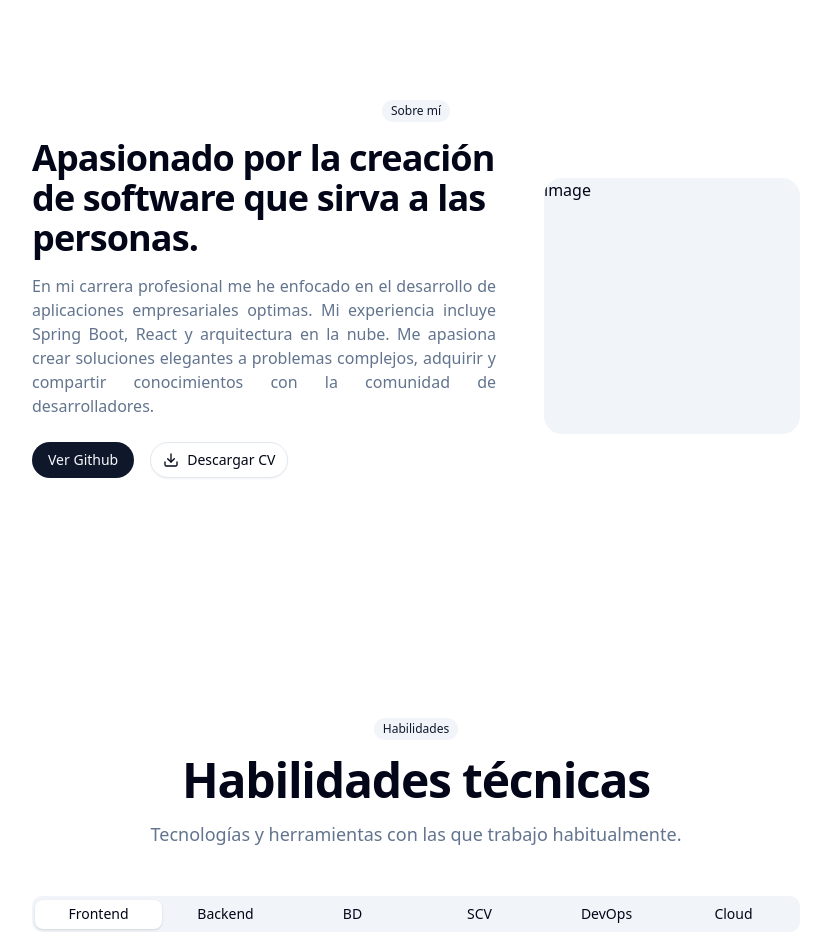
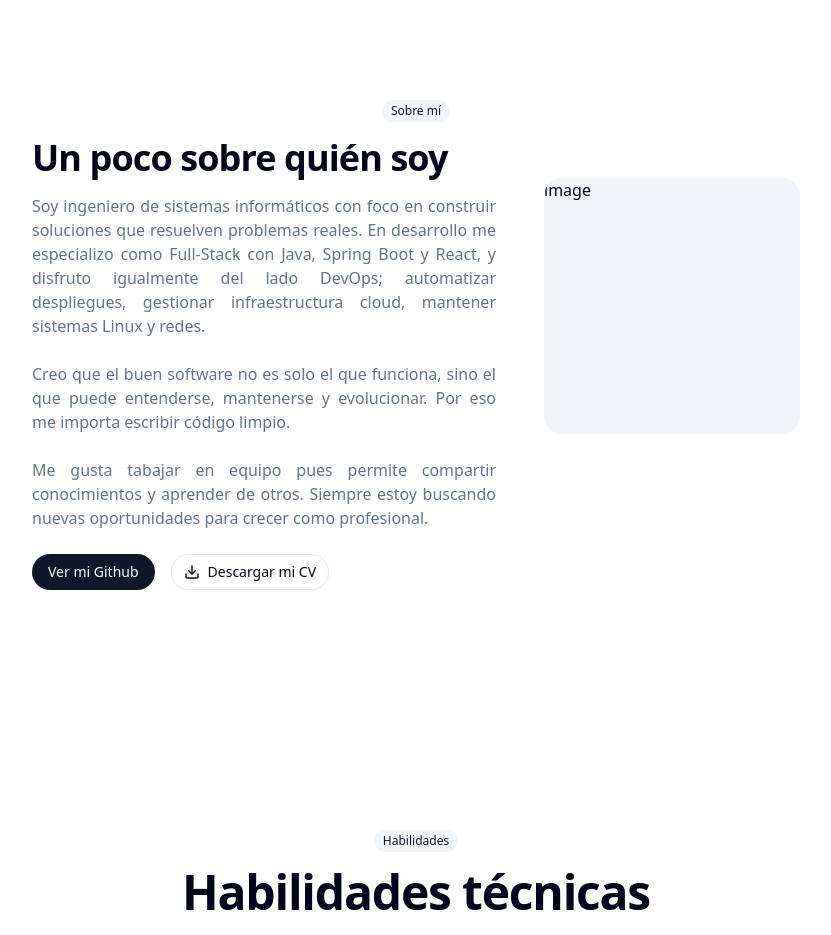
Before and after one commit to miguelalejnd/portafolio, a React (Vite) app: page / in a window 1280 px wide. Shown: the part 860-1795 px from the top of the page, without its empty margins (224-1055 px from the left). Built offline with nearby package versions, Linux system fonts and the light colour scheme.

Commit message:
About: Improve the title and content

```diff
--- a/src/components/about.tsx
+++ b/src/components/about.tsx
@@ -21,22 +21,24 @@ const About = () => {
             </Badge> */}
             <ProfileImage className="mt-3 mb-8 block md:hidden" />
             <h2 className="text-4xl font-bold mb-4 tracking-tight">
-              Apasionado por la creaci&oacute;n de software que sirva a las personas.
+              Un poco sobre qui&eacute;n soy
             </h2>
             <p className="text-muted-foreground mb-6 text-justify">
-              En mi carrera profesional me he enfocado en el desarrollo
-              de aplicaciones empresariales optimas.
-              Mi experiencia incluye Spring Boot, React y arquitectura en la nube.
-              Me apasiona crear soluciones elegantes a problemas complejos,
-              adquirir y compartir conocimientos con la comunidad de desarrolladores.
+              Soy ingeniero de sistemas inform&aacute;ticos con foco en construir soluciones que resuelven problemas reales. En desarrollo me especializo como Full-Stack con Java, Spring Boot y React, y disfruto igualmente del lado DevOps; automatizar despliegues, gestionar infraestructura cloud, mantener sistemas Linux y redes.
+            </p>
+            <p className="text-muted-foreground mb-6 text-justify">
+              Creo que el buen software no es solo el que funciona, sino el que puede entenderse, mantenerse y evolucionar. Por eso me importa escribir código limpio.
+            </p>
+            <p className="text-muted-foreground mb-6 text-justify">
+              Me gusta tabajar en equipo pues permite compartir conocimientos y aprender de otros. Siempre estoy buscando nuevas oportunidades para crecer como profesional.
             </p>
             <div className="flex flex-wrap gap-4 justify-start">
               <Button className="rounded-full">
-                <a href="http://github.com/miguelalejnd"  target="_blank"> Ver Github</a>
+                <a href="http://github.com/miguelalejnd"  target="_blank"> Ver mi Github</a>
               </Button>
               <Button variant="outline" className="rounded-full">
                 <Download />
-                <a href="CV-MiguelLopez-2026.pdf" target="_blank" download="CV-MiguelLopez-2026.pdf">Descargar CV</a>
+                <a href="CV-MiguelLopez-2026.pdf" target="_blank" download="CV-MiguelLopez-2026.pdf">Descargar mi CV</a>
               </Button>
             </div>
           </div>
```
